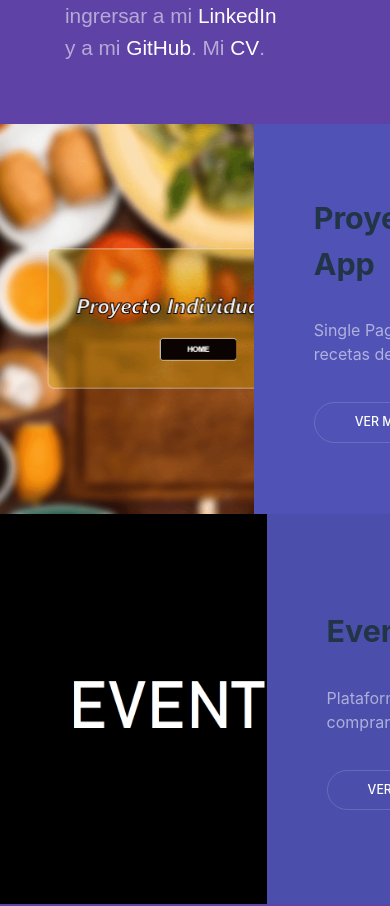
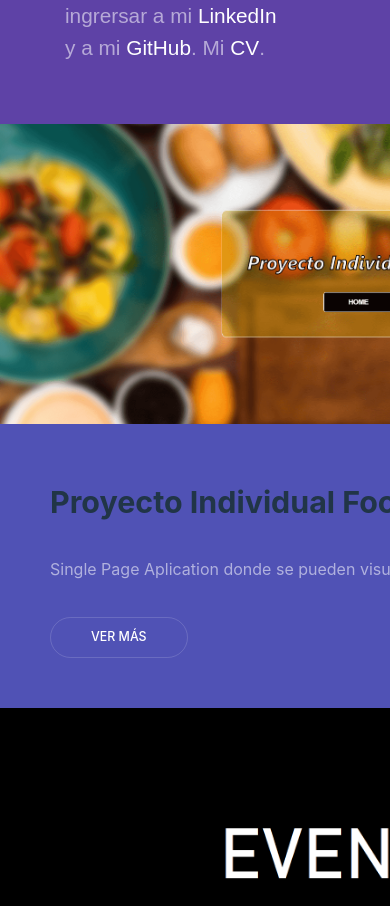
Before and after one commit to MaxMdr2022/portfolio-02, a React (Vite) app: page / in a window 390 px wide. Shown: the part 1780-2686 px from the top of the page. Built offline with nearby package versions, Linux system fonts and the light colour scheme.

Commit message:
proyectos css

```diff
--- a/src/componentes/proyectos/proyectos.css
+++ b/src/componentes/proyectos/proyectos.css
@@ -94,3 +94,26 @@
     color: #ffff;
     transition: 0.5s;
 }
+
+/*-----------------RESPONSIVE--------------------------*/
+
+@media (max-width: 980px) {
+
+    .contProy, .contProy2{
+
+        display: flex;
+        flex-direction: column;
+        height: auto;
+    }
+
+    .imagen img{
+
+        width: 100%;
+        height: 300px;
+    }
+
+    .contenedorTexto{
+
+        padding: 50px 10px 50px 50px;
+    }
+}
```
